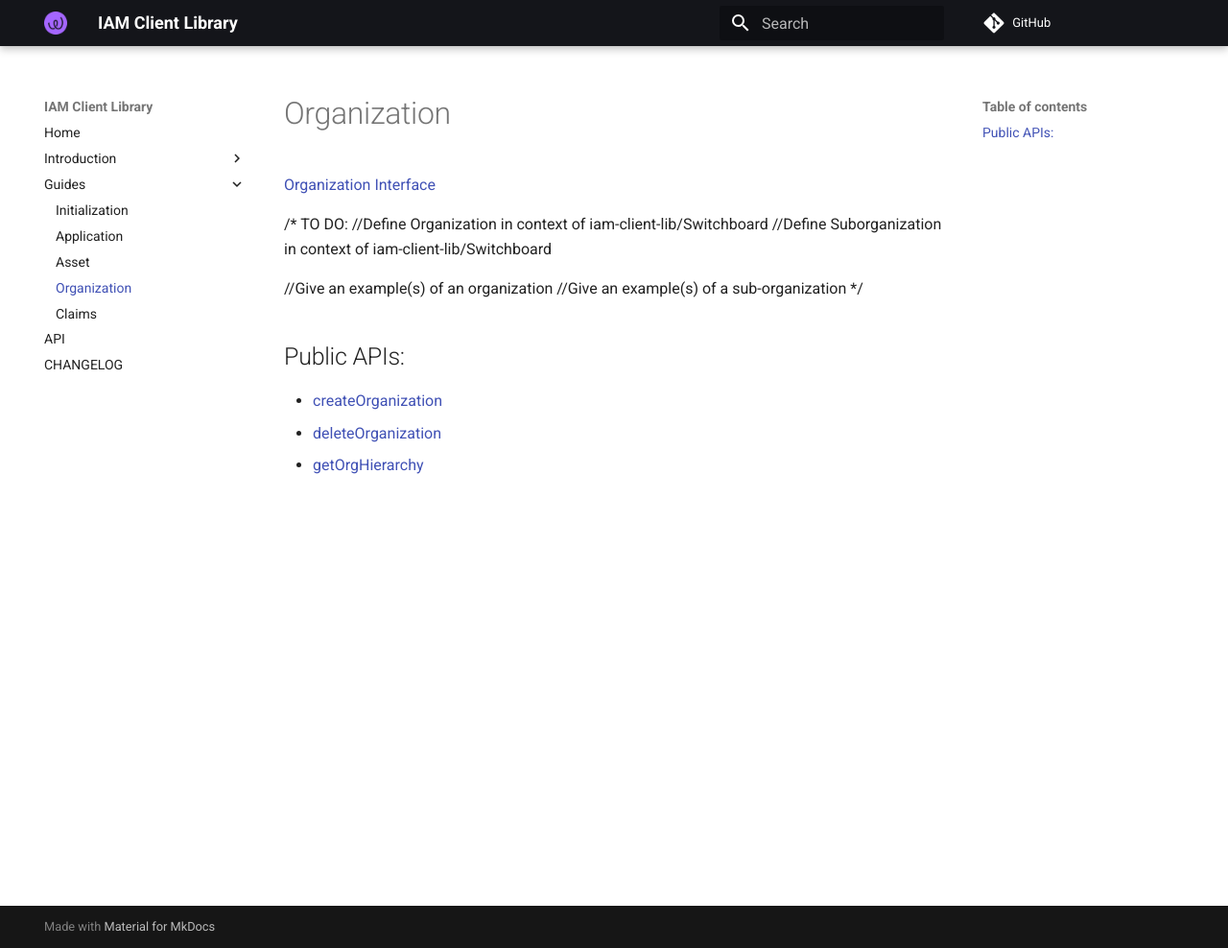
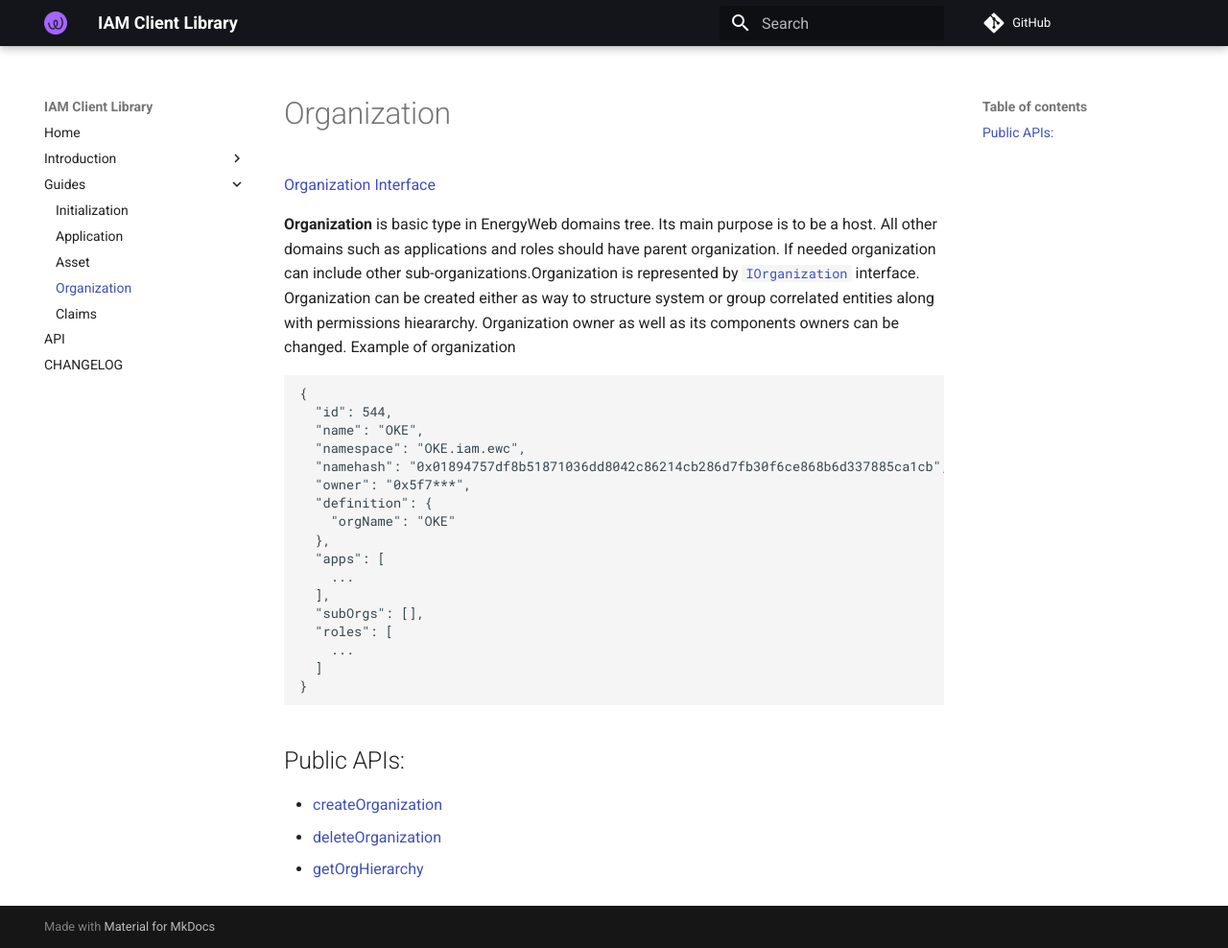
Before and after one commit to energywebfoundation/iam-client-lib, an MkDocs documentation site: the page built from docs/guides/organization.md, in a window 1280 px wide and 988 px high. Shown: the whole window at 96% size. Built offline with MkDocs 1.6.1 and Material for MkDocs 9.7.7, drawn with Linux system fonts in a browser that asks for light colours; comment, search, counter and statistics services are not loaded.

Commit message:
docs: organization guide

````diff
--- a/docs/guides/organization.md
+++ b/docs/guides/organization.md
@@ -1,17 +1,37 @@
 # Organization
+
 [Organization Interface](../api/interfaces/cacheServerClient_cacheServerClient_types.IOrganization.md)
 
-/*
-TO DO:
-//Define Organization in context of iam-client-lib/Switchboard
-//Define Suborganization in context of iam-client-lib/Switchboard
+**Organization** is basic type in EnergyWeb domains tree. Its main purpose is to be a host.
+All other domains such as applications and roles should have parent organization.
+If needed organization can include other sub-organizations.Organization is represented by
+[`IOrganization`](../api/interfaces/IOrganization.md) interface. Organization can
+be created either as way to structure system or group correlated entities along with permissions hieararchy.
+Organization owner as well as its components owners can be changed.
+Example of organization
 
-//Give an example(s) of an organization
-//Give an example(s) of a sub-organization
-*/
-
+```
+{
+  "id": 544,
+  "name": "OKE",
+  "namespace": "OKE.iam.ewc",
+  "namehash": "0x01894757df8b51871036dd8042c86214cb286d7fb30f6ce868b6d337885ca1cb",
+  "owner": "0x5f7***",
+  "definition": {
+    "orgName": "OKE"
+  },
+  "apps": [
+    ...
+  ],
+  "subOrgs": [],
+  "roles": [
+    ...
+  ]
+}
+```
 
 ## Public APIs:
-- [createOrganization](../api/classes/iam.IAM.md#createorganization)
-- [deleteOrganization](../api/classes/iam.IAM.md#deleteorganization)
-- [getOrgHierarchy](../api/classes/iam.IAM.md#getorghierarchy)
+
+-   [createOrganization](../api/classes/iam.IAM.md#createorganization)
+-   [deleteOrganization](../api/classes/iam.IAM.md#deleteorganization)
+-   [getOrgHierarchy](../api/classes/iam.IAM.md#getorghierarchy)
````
